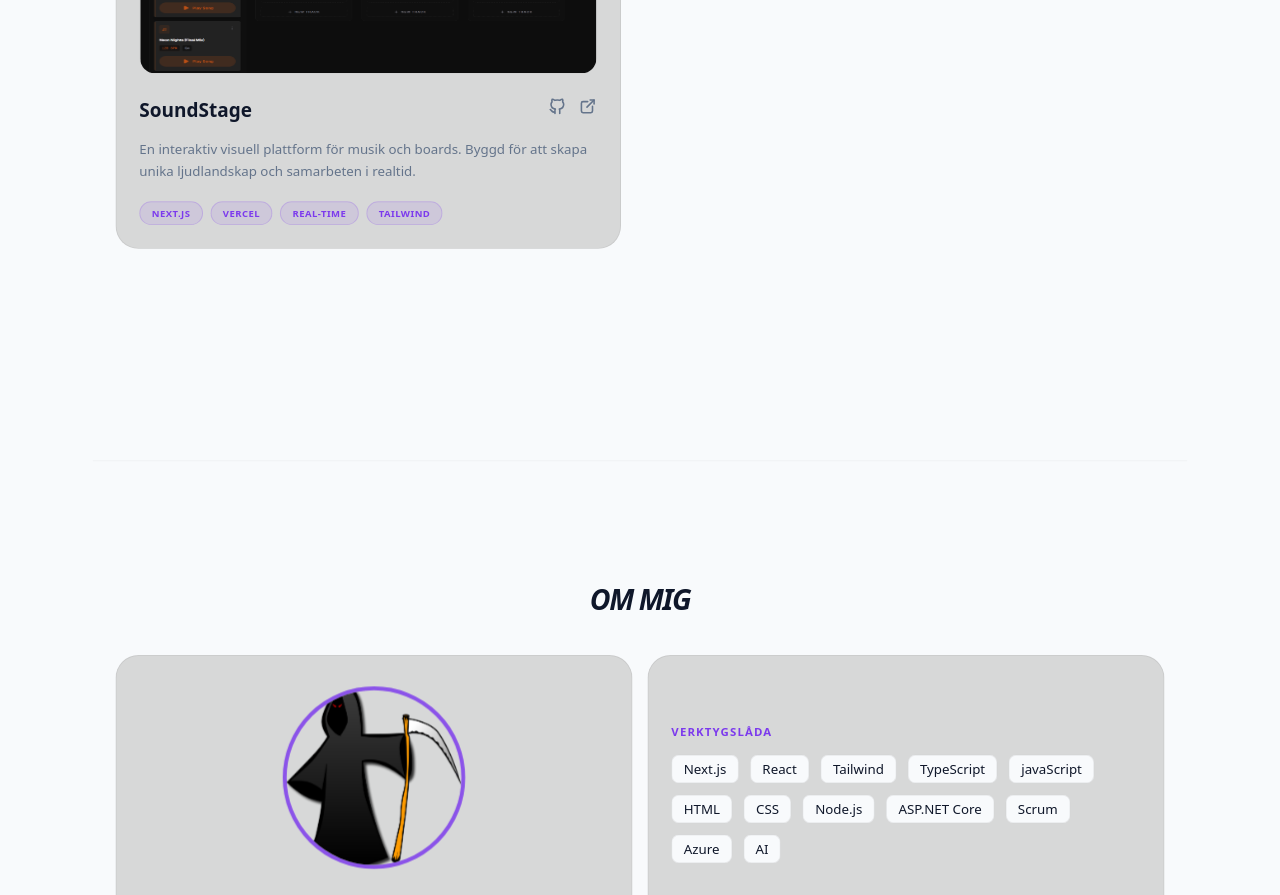
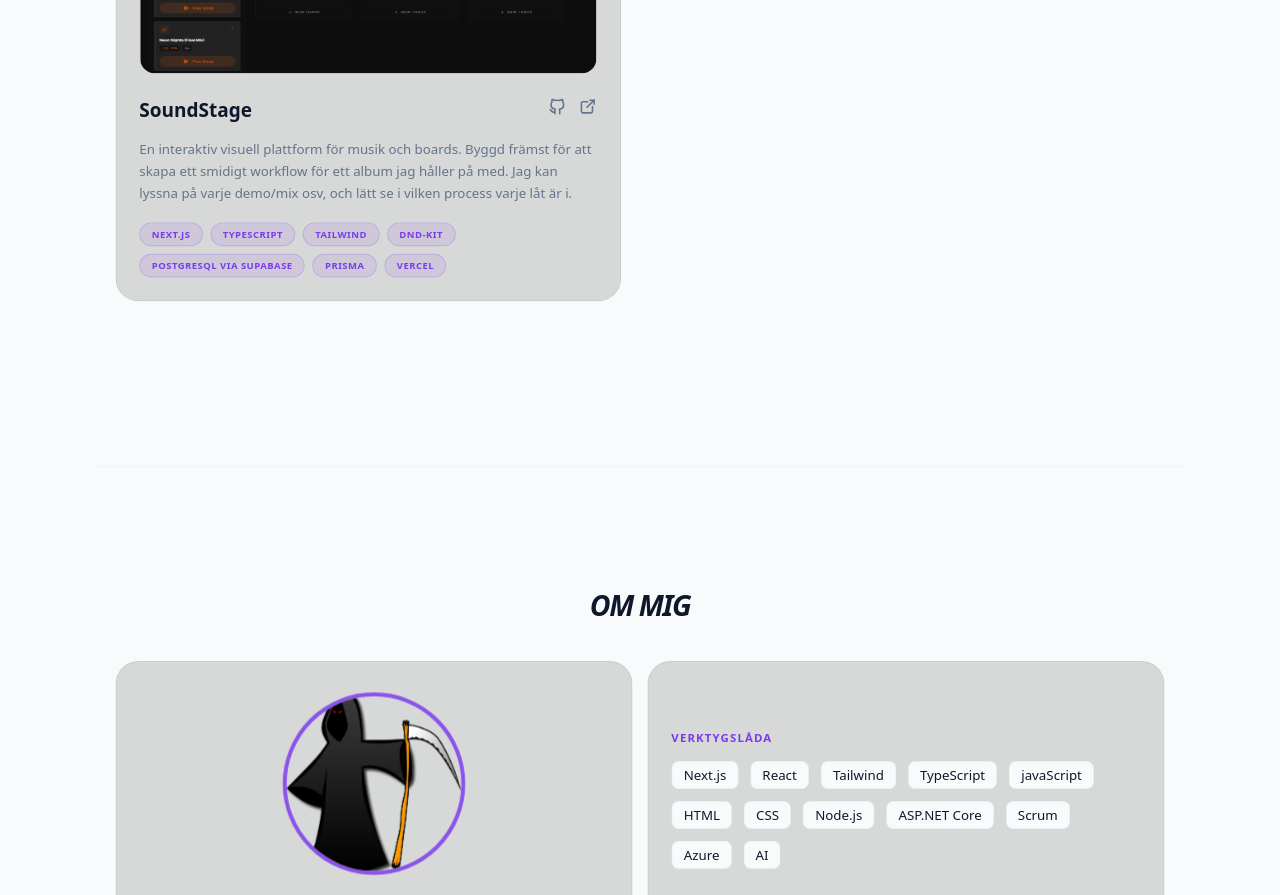
Before and after one commit to mfjohnsson/LandingPage, a Next.js app: page / in a window 1280 px wide. Shown: the part 1100-1995 px from the top of the page. Built offline with nearby package versions, Linux system fonts and the light colour scheme.

Commit message:
Update: Small change in the description for SoundStage Project

```diff
--- a/src/app/page.tsx
+++ b/src/app/page.tsx
@@ -8,8 +8,16 @@ const projects = [
   {
     title: 'SoundStage',
     description:
-      'En interaktiv visuell plattform för musik och boards. Byggd för att skapa unika ljudlandskap och samarbeten i realtid.',
-    tags: ['Next.js', 'Vercel', 'Real-time', 'Tailwind'],
+      'En interaktiv visuell plattform för musik och boards. Byggd främst för att skapa ett smidigt workflow för ett album jag håller på med. Jag kan lyssna på varje demo/mix osv, och lätt se i vilken process varje låt är i.',
+    tags: [
+      'Next.js',
+      'TypeScript',
+      'Tailwind',
+      'dnd-kit',
+      'PostgreSQL via Supabase',
+      'Prisma',
+      'Vercel',
+    ],
     link: 'https://sound-stage-f2xk.vercel.app/?boardId=cmmdz0ibd0000uuvsuquk8sa8',
     github: 'https://github.com/mfjohnsson/SoundStage',
     image: '/soundstage-screenshot.png',
```
